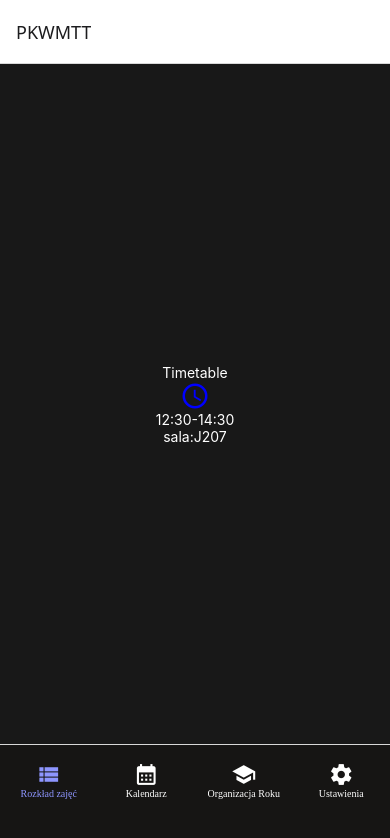
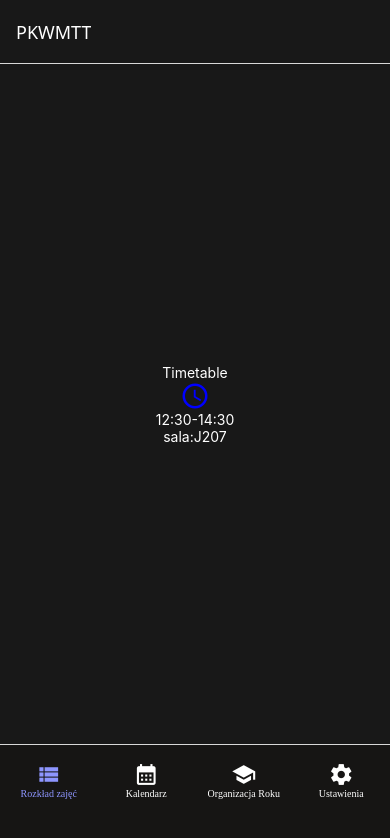
Before and after one commit to PKTTTeam/PKWMTT-frontend-mobile, a React Native app: screen / in a window 390 px wide. Shown: the top 838 px of the page. Built offline with nearby package versions, Linux system fonts and the light colour scheme.

Commit message:
fix: update header styles in TabNavigator

```diff
--- a/src/app/tabs/tabNavigator.tsx
+++ b/src/app/tabs/tabNavigator.tsx
@@ -16,6 +16,14 @@ const screenOptions = {
   tabBarInactiveTintColor: 'white',
   tabBarInactiveBackgroundColor: '#161514',
   tabBarActiveBackgroundColor: '#161514',
+
+  headerStyle: {
+    backgroundColor: '#181818',
+  },
+
+  headerTitleStyle: {
+    color: '#FFFFFF',
+  },
 
   tabBarStyle: {
     height: 100,
```
